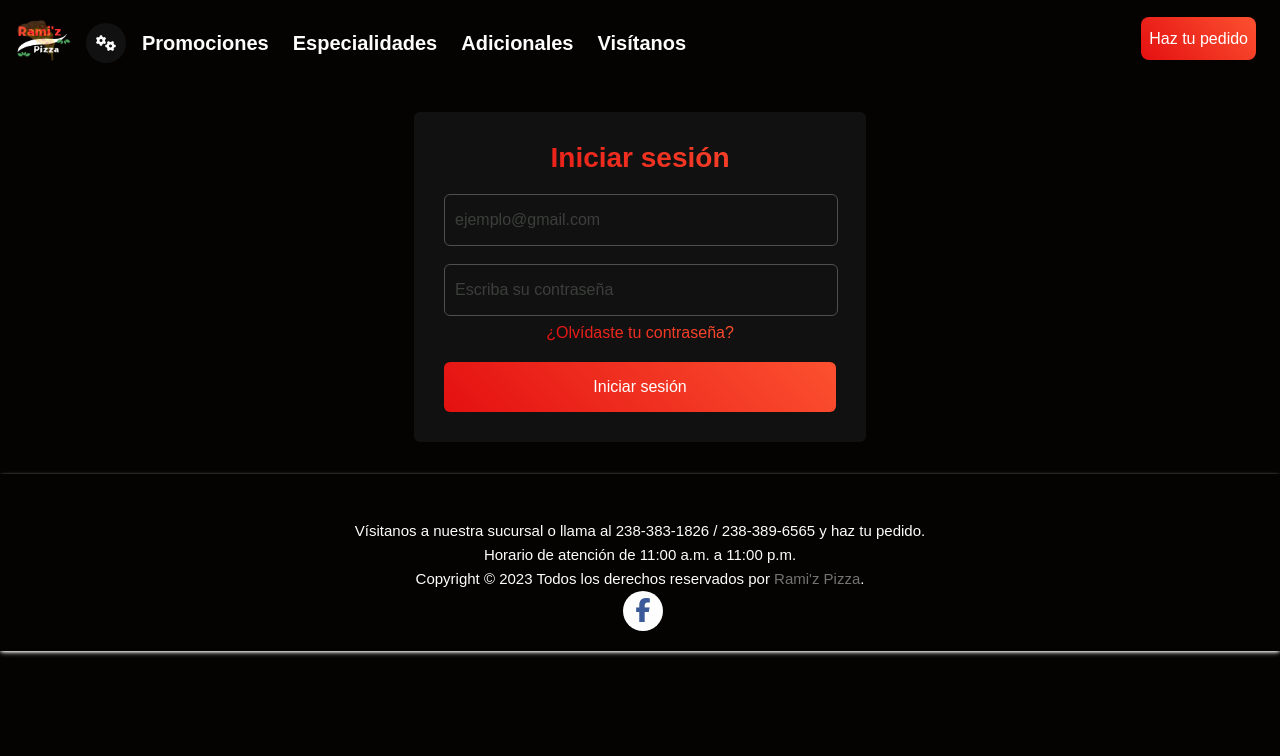
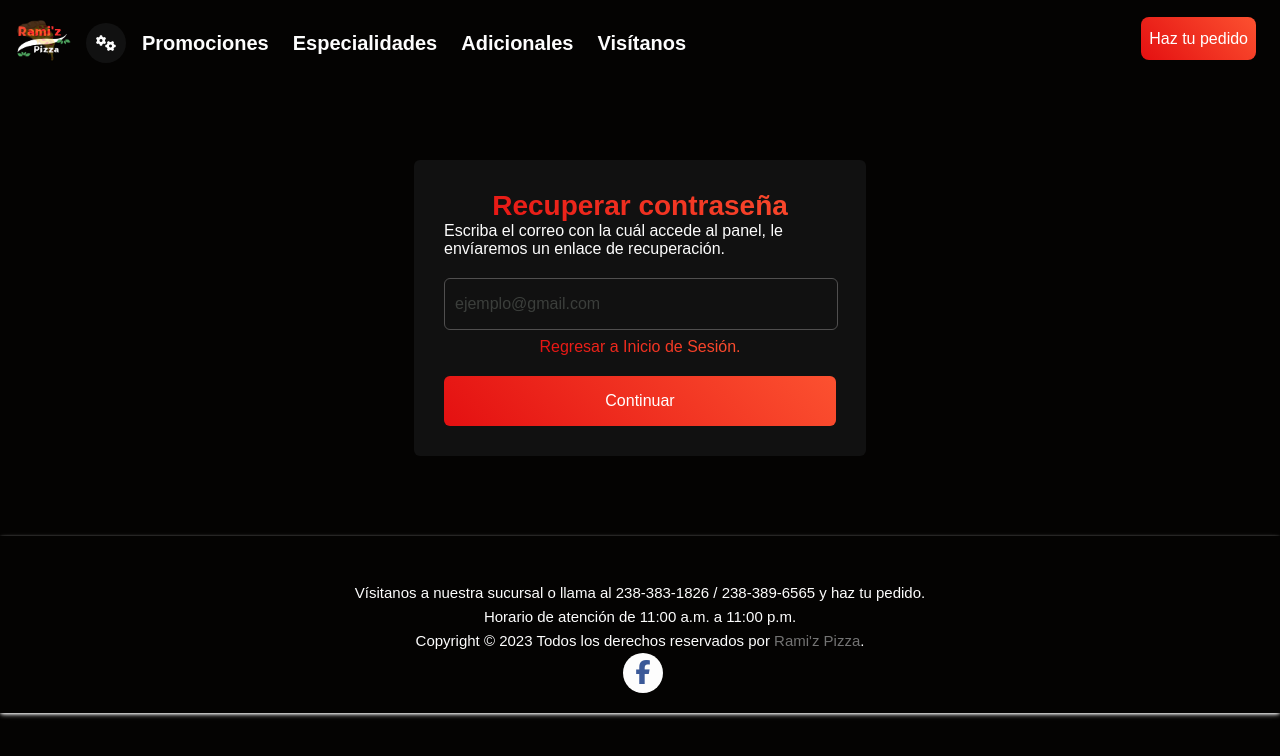
Before and after one commit to jcarlosMariscal/proyecto-pizzeria, a Vue app: page /dashboard in a window 1280 px wide. Both pictures are taken after a click on the link "¿Olvídaste tu contraseña?". Shown: the top 756 px of the page. Built offline with nearby package versions, Linux system fonts and the light colour scheme; no server answers; a web font is replaced by a local one.

Commit message:
Funcionalidad para resetear password | Corrección al icono que permite mostrar o no el password | corrección al boton de cierre de sesión en vistas moviles

```diff
--- a/src/views/DashboardView.vue
+++ b/src/views/DashboardView.vue
@@ -9,7 +9,9 @@
       </div>
       <div class="app-header-actions">
         <button class="user-profile">
-          <a class="dropdown-item" @click.prevent="cerrar">Cerrar sesión</a>
+          <a class="dropdown-item" @click.prevent="cerrar"
+            ><i class="fa-solid fa-arrow-right-from-bracket"></i
+          ></a>
         </button>
       </div>
     </div>
@@ -301,7 +303,7 @@ onSnapshot(queryAdicionales, (snapshot) => {
 }
 @media (max-width: 1200px) {
   .app-header-navigation {
-    display: none;
+    /* display: none; */
   }
 }
 .app-header-actions {
@@ -313,7 +315,7 @@ onSnapshot(queryAdicionales, (snapshot) => {
 }
 @media (max-width: 1200px) {
   .app-header-actions {
-    display: none;
+    /* display: none; */
   }
 }
 .app-header-mobile {
@@ -388,41 +390,21 @@ onSnapshot(queryAdicionales, (snapshot) => {
   color: var(--color-white);
   transition: 0.25s ease;
 }
-.user-profile:focus {
-  color: var(--c-text-primary);
+.user-profile .dropdown-item {
+  background-color: var(--color-dark-third);
+  opacity: 0.8;
+  width: 3rem;
+  height: 3rem;
+  border-radius: 50%;
+  display: flex;
+  align-items: center;
+  justify-content: center;
+  font-size: 1.3rem;
 }
-.user-profile:hover span:last-child,
-.user-profile:focus span:last-child {
-  box-shadow: 0 0 0 4px var(--c-gray-800), 0 0 0 5px var(--c-text-tertiary);
+.user-profile .dropdown-item i {
+  transform: rotate(180deg) !important;
 }
-.user-profile span:first-child {
-  display: flex;
-  font-size: 1.125rem;
-  padding-top: 1rem;
-  padding-bottom: 1rem;
-  border-bottom: 1px solid var(--text-input);
-  font-weight: 300;
-}
-.user-profile a {
-  display: flex;
-  font-size: 1.125rem;
-  padding-top: 1rem;
-  padding-bottom: 1rem;
-  border-bottom: 1px solid var(--text-input);
-  font-weight: 300;
-}
-.user-profile span:last-child {
-  transition: 0.25s ease;
-  display: flex;
-  justify-content: center;
-  align-items: center;
-  width: 42px;
-  height: 42px;
-  border-radius: 50%;
-  overflow: hidden;
-  margin-left: 1.5rem;
-  flex-shrink: 0;
-}
+
 .icon-button {
   width: 32px;
   height: 32px;
@@ -458,14 +440,7 @@ onSnapshot(queryAdicionales, (snapshot) => {
   row-gap: 1rem;
   margin-top: 1.25rem;
 }
-@media (max-width: 700px) {
-  .tiles {
-    grid-template-columns: repeat(1, 1fr);
-  }
-  .size {
-    width: 100%;
-  }
-}
+
 .tile {
   padding: 1rem;
   border-radius: 8px;
@@ -684,6 +659,9 @@ onSnapshot(queryAdicionales, (snapshot) => {
     width: 100%;
     justify-content: flex-start;
   }
+  .tiles {
+    grid-template-columns: repeat(2, 1fr);
+  }
 }
 .size-section > h2 {
   font-size: 1.5rem;
@@ -793,4 +771,12 @@ button:focus {
 .edit-btn:hover {
   background: var(--color-secondary-hover);
 }
+@media (max-width: 700px) {
+  .tiles {
+    grid-template-columns: repeat(1, 1fr);
+  }
+  .size {
+    width: 100%;
+  }
+}
 </style>
--- a/src/views/LoginView.vue
+++ b/src/views/LoginView.vue
@@ -2,7 +2,7 @@
   <section class="forms">
     <!-- Signup Form -->
     <div class="form signup bg-content">
-      <div class="form-content">
+      <div class="form-content" v-if="!recoverPass">
         <div class="theme-text header-title">Iniciar sesión</div>
         <form action="#">
           <div class="field input-field">
@@ -20,16 +20,45 @@
               class="password"
               v-model="password"
             />
-            <i class="bx bx-hide eye-icon" @click="eyeIcon"></i>
+            <i class="fa-regular fa-eye-slash eye-icon" @click="eyeIcon"></i>
           </div>
           <div class="err-form" v-if="errForm" role="alert">
             {{ errMsg }}
           </div>
           <div class="form-link">
-            <a href="#" class="forgot-pass">¿Olvídaste tu contraseña?</a>
+            <a href="#" class="forgot-pass" @click.prevent="resetPass"
+              >¿Olvídaste tu contraseña?</a
+            >
           </div>
           <div class="field button-field">
-            <button @click="loginUser">Iniciar sesión</button>
+            <button type="submit" @click="loginUser">Iniciar sesión</button>
+          </div>
+        </form>
+      </div>
+      <div class="form-content" v-else>
+        <div class="theme-text header-title">Recuperar contraseña</div>
+        <p class="recovery-description">
+          Escriba el correo con la cuál accede al panel, le envíaremos un enlace
+          de recuperación.
+        </p>
+        <form action="#">
+          <div class="field input-field">
+            <input
+              type="email"
+              placeholder="ejemplo@gmail.com"
+              class="input"
+              v-model="resetEmail"
+            />
+          </div>
+          <div class="form-link">
+            <a href="#" class="forgot-pass" @click.prevent="backLogin"
+              >Regresar a Inicio de Sesión.</a
+            >
+          </div>
+          <div class="field button-field">
+            <button type="submit" @click.prevent="resetContinue">
+              Continuar
+            </button>
           </div>
         </form>
       </div>
@@ -41,8 +70,7 @@
 import { auth } from "../utils/firebaseConfig";
 import {
   signInWithEmailAndPassword,
-  GoogleAuthProvider,
-  signInWithPopup,
+  sendPasswordResetEmail,
 } from "firebase/auth";
 import { onMounted, ref } from "vue";
 import { useRouter } from "vue-router";
@@ -53,6 +81,8 @@ const password = ref("");
 const errForm = ref(false);
 const errMsg = ref("");
 const router = useRouter(); // get a reference to our vue router
+const recoverPass = ref(false);
+const resetEmail = ref("");
 
 onMounted(() => {});
 
@@ -61,11 +91,11 @@ const eyeIcon = (e) => {
   const passwordInput = e.target.previousElementSibling;
   if (passwordInput.type === "password") {
     passwordInput.type = "text";
-    e.target.classList.replace("bx-hide", "bx-show");
+    e.target.classList.replace("fa-eye-slash", "fa-eye");
     return;
   }
   passwordInput.type = "password";
-  e.target.classList.replace("bx-show", "bx-hide");
+  e.target.classList.replace("fa-eye", "fa-eye-slash");
 };
 
 const loginUser = (e) => {
@@ -96,6 +126,28 @@ const loginUser = (e) => {
       errForm.value = true;
     });
 };
+
+const resetPass = (e) => {
+  recoverPass.value = true;
+};
+const backLogin = (e) => {
+  recoverPass.value = false;
+};
+const resetContinue = (e) => {
+  console.log(resetEmail.value);
+  sendPasswordResetEmail(auth, resetEmail.value)
+    .then(() => {
+      alertaForm(
+        "Enlace envíado correctamente. Revise su correo y vuelva a iniciar sesión con la nueva contraseña.",
+        "success",
+        5000
+      );
+      recoverPass.value = false;
+    })
+    .catch((err) => {
+      console.error(err);
+    });
+};
 </script>
 
 <style scoped>
@@ -104,6 +156,7 @@ const loginUser = (e) => {
   align-items: center;
   justify-content: center;
   column-gap: 30px;
+  padding: 3rem 0;
 }
 .form {
   background: var(--color-dark-secondary);
@@ -152,6 +205,12 @@ const loginUser = (e) => {
 
 .field input:focus {
   border-bottom-width: 2px;
+}
+.recovery-description {
+  color: var(--color-white);
+}
+.input-field {
+  position: relative;
 }
 .eye-icon {
   position: absolute;
```
